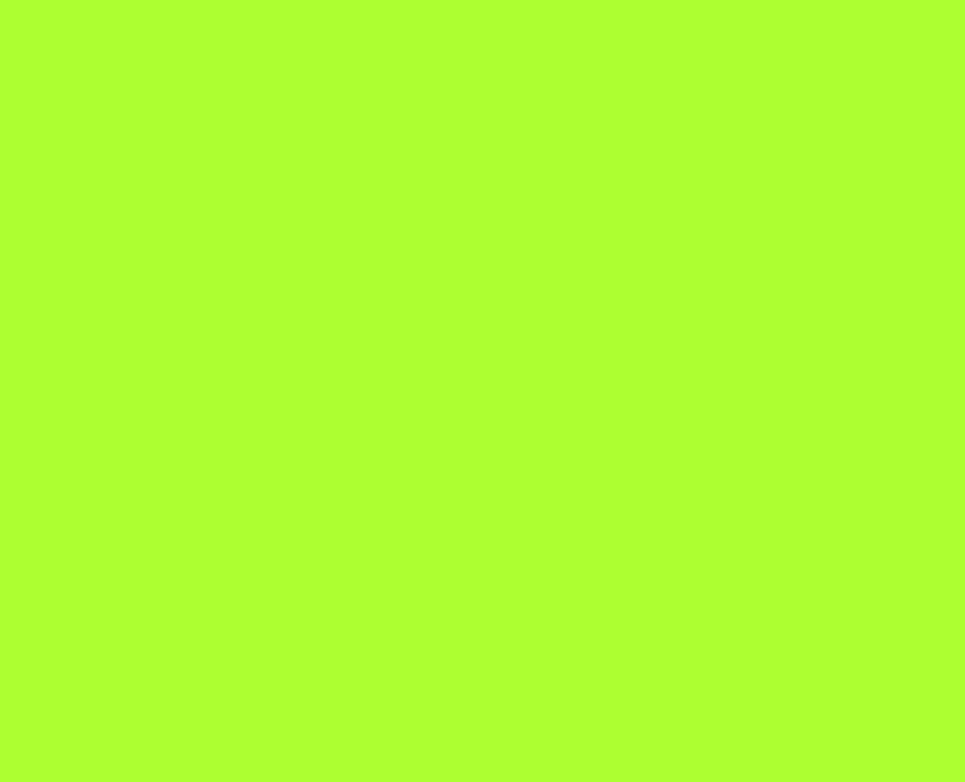
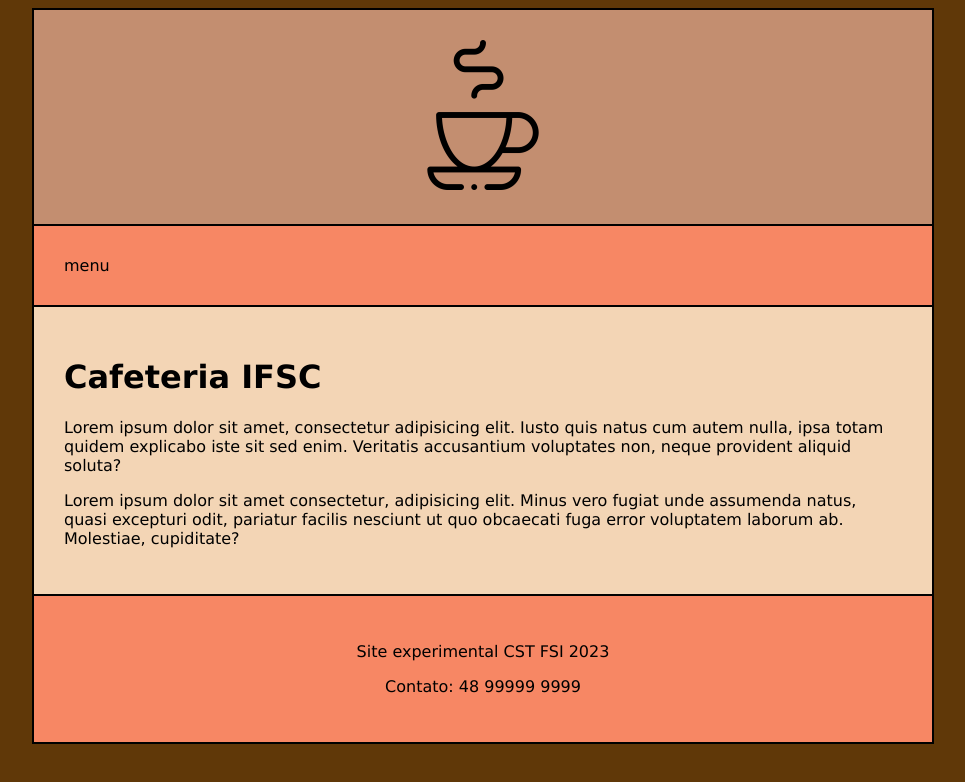
Before and after one commit to ifscmiguel/FSI-2023-cafeteria, a plain HTML site: page index.html in a window 1280 px wide. Shown: the whole page, without its empty margins (157-1122 px from the left). Drawn offline with Linux system fonts and the light colour scheme.

Commit message:
algumas cores

```diff
--- a/index.html
+++ b/index.html
@@ -8,10 +8,28 @@
 </head>
 <body>
     <div class="container">
-        <div class="topo"></div>
-        <div class="nav"></div>
-        <div class="principal"></div>
-        <div class="rodape"></div>
+        <!-- cabeçalho -->
+        <div class="topo">
+            <img src="logo.png" alt="Cafeteria IFSC" width="150">
+        </div>
+
+        <!-- menu de navegação -->
+        <div class="nav">menu</div>
+
+        <!-- conteúdo principal -->
+        <div class="principal">
+            <h1>Cafeteria IFSC</h1>
+
+            <p>Lorem ipsum dolor sit amet, consectetur adipisicing elit. Iusto quis natus cum autem nulla, ipsa totam quidem explicabo iste sit sed enim. Veritatis accusantium voluptates non, neque provident aliquid soluta?</p>
+
+            <p>Lorem ipsum dolor sit amet consectetur, adipisicing elit. Minus vero fugiat unde assumenda natus, quasi excepturi odit, pariatur facilis nesciunt ut quo obcaecati fuga error voluptatem laborum ab. Molestiae, cupiditate?</p>
+        </div>
+
+        <!-- rodapé -->
+        <div class="rodape">
+            <p>Site experimental CST FSI 2023</p>
+            <p>Contato: 48 99999 9999</p>
+        </div>
     </div>
 </body>
 </html>
--- a/style.css
+++ b/style.css
@@ -1,3 +1,39 @@
 body{
-    background-color: greenyellow;
+    background-color: #603808;
+    font-family: Verdana, Geneva, Tahoma, sans-serif;
 }
+
+div{
+    border:1px solid black;
+    /* margem interna */
+    padding: 30px;
+}
+
+.container{
+    max-width: 900px;
+    margin:auto; /* centraliza a própria div */
+    padding:0;
+}
+
+/* chama a div com class="topo" */
+.topo{
+    background-color: #c38e70;
+    text-align: center;
+}
+
+.principal{
+    background-color: #f3d5b5;
+}
+
+.nav{
+    background-color: #f78764;
+}
+
+.rodape{
+    background-color: #f78764;
+    text-align: center;
+}
+
+/* coolors.co/ */
+/* adobe colors */
+/* paletton */
```
Also changed, not shown: logo.png (added).
